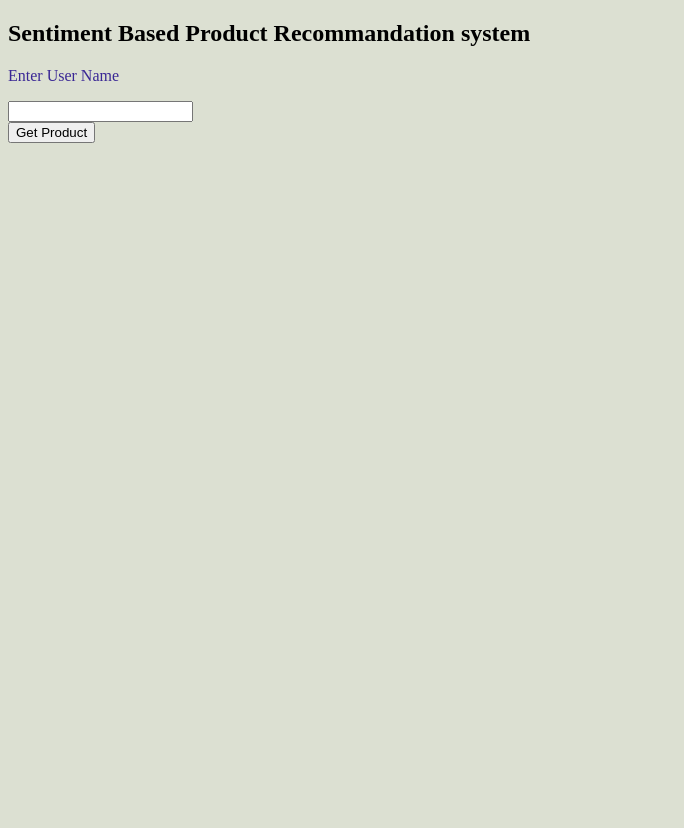
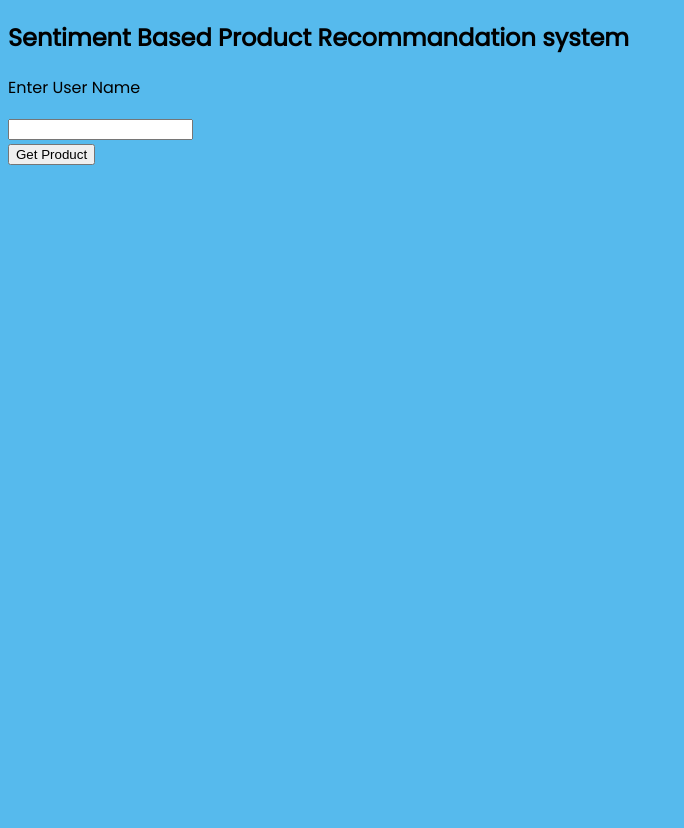
Before and after one commit to DineshLJ/Sentiment-Based-Product-Recommendation-System, a Flask app: page / in a window 1280 px wide. Shown: the whole page, without its empty margins (0-684 px from the left). Before the commit the page ends 143 px from the top, so only its background shows below. Run offline with Flask 2, Linux system fonts and the light colour scheme.

Commit message:
Update home.html

```diff
--- a/templates/home.html
+++ b/templates/home.html
@@ -2,9 +2,9 @@
 <html>
 <head>
 	<style>
-		body {background-color: rgb(220, 224, 210);}
-		h1   {color: rgb(23, 76, 155);}
-		p    {color: rgba(46, 26, 145, 0.932);}
+		@import url('https://fonts.googleapis.com/css?family=Poppins');
+		html {background-color: #56baed;}
+                body {font-family: "Poppins", sans-serif;height: 100vh;}
 
 	</style>
 	<title>Home</title>
```
